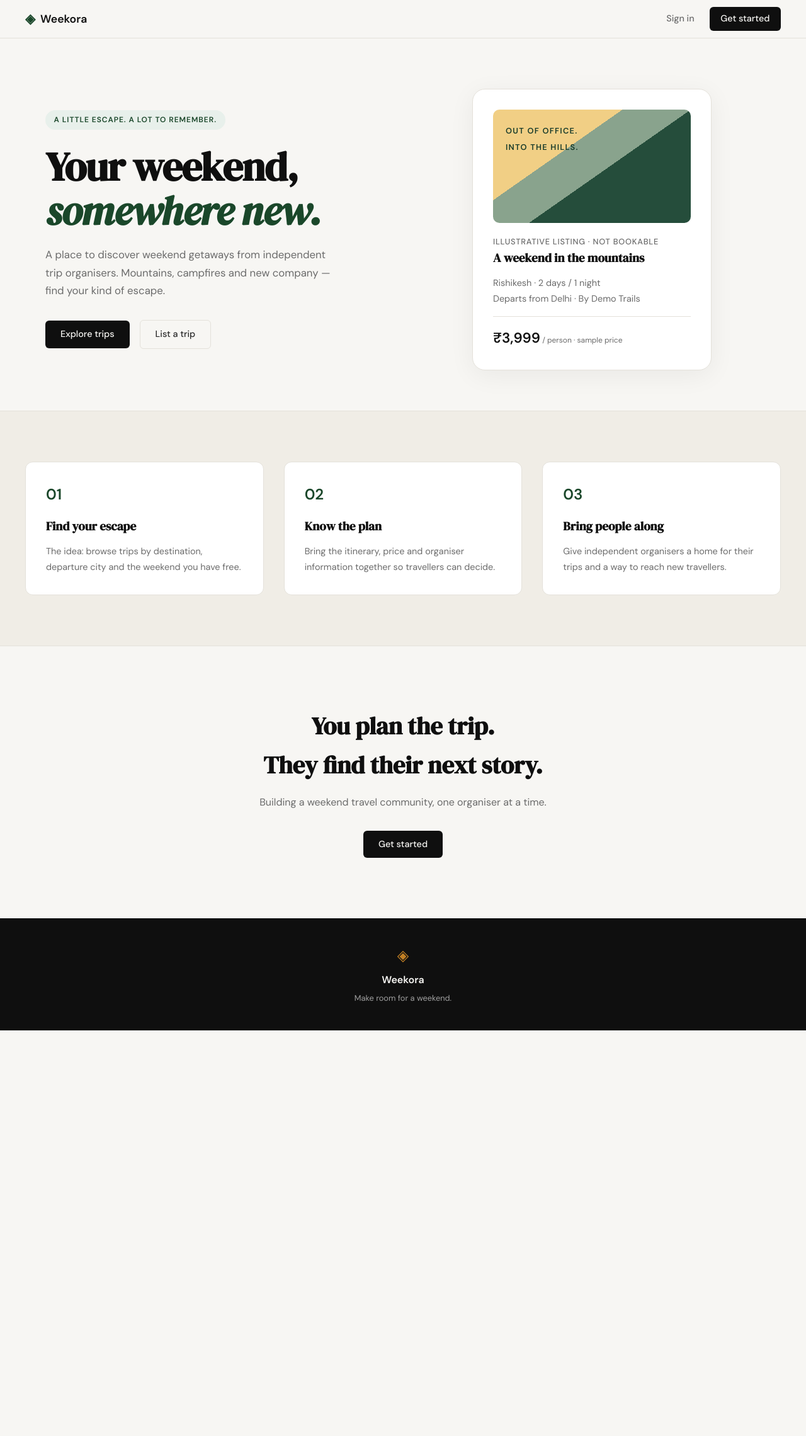
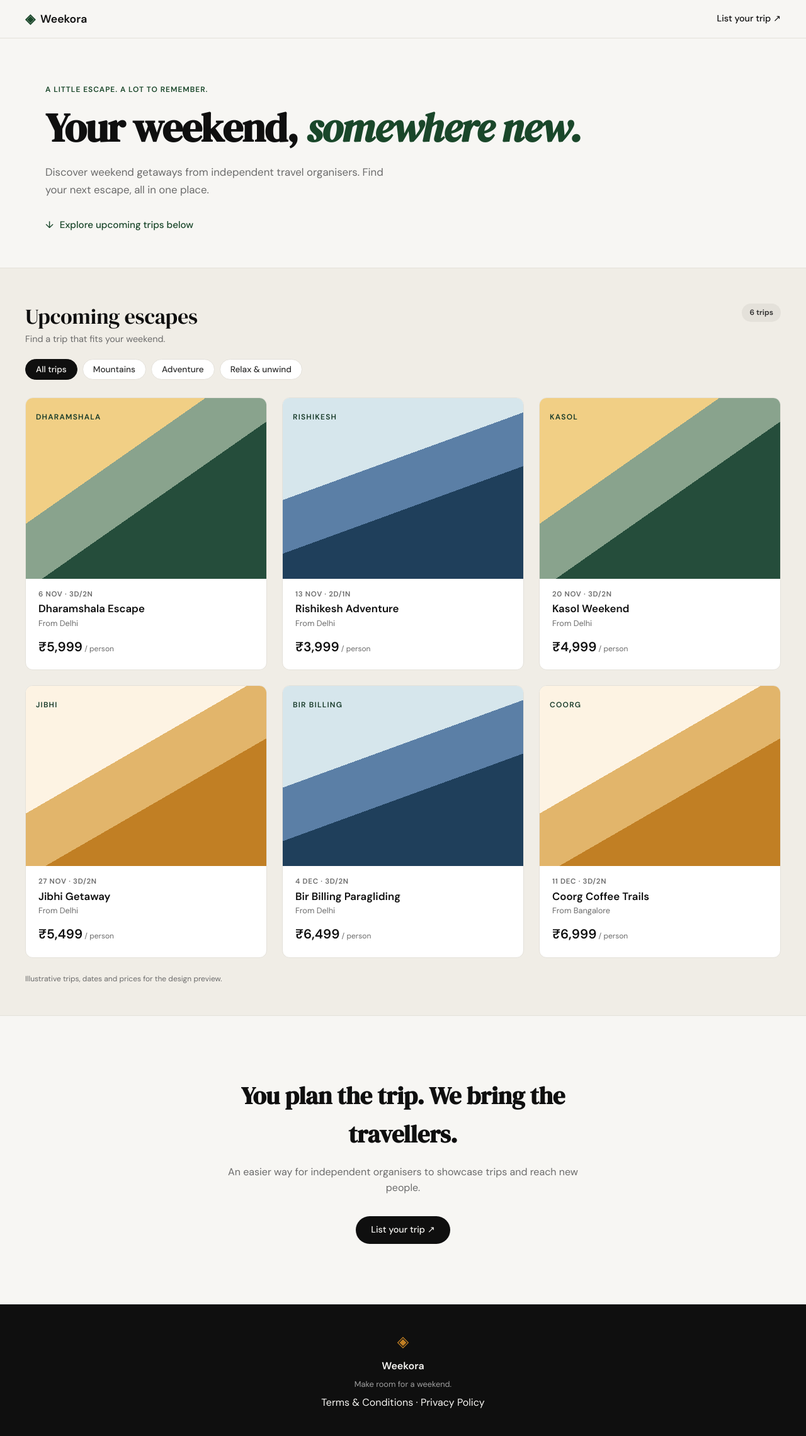
Before and after one commit to Sparshgitcoder/Weekora, a Flask app: page / in a window 1280 px wide. Shown: the whole page at 63% size. Before the commit the page ends 1636 px from the top, so only its background shows below. Run offline with Flask 3, Linux system fonts and the light colour scheme.

Commit message:
Redesign landing page with trip listings, add terms and privacy pages

```diff
--- a/app.py
+++ b/app.py
@@ -1,11 +1,39 @@
+import os
+
 from flask import Flask, render_template, request
 
 app = Flask(__name__)
 
 
+# Illustrative trips for the landing page design preview. Replace with a
+# query on the trips table once database/db.py is implemented.
+SAMPLE_TRIPS = [
+    {"id": 1, "slug": "dharamshala", "title": "Dharamshala Escape", "destination": "Dharamshala", "date": "6 Nov", "duration": "3D/2N", "departs": "Delhi", "price_inr": 5999, "category": "mountains"},
+    {"id": 2, "slug": "rishikesh", "title": "Rishikesh Adventure", "destination": "Rishikesh", "date": "13 Nov", "duration": "2D/1N", "departs": "Delhi", "price_inr": 3999, "category": "adventure"},
+    {"id": 3, "slug": "kasol", "title": "Kasol Weekend", "destination": "Kasol", "date": "20 Nov", "duration": "3D/2N", "departs": "Delhi", "price_inr": 4999, "category": "mountains"},
+    {"id": 4, "slug": "jibhi", "title": "Jibhi Getaway", "destination": "Jibhi", "date": "27 Nov", "duration": "3D/2N", "departs": "Delhi", "price_inr": 5499, "category": "relax"},
+    {"id": 5, "slug": "bir-billing", "title": "Bir Billing Paragliding", "destination": "Bir Billing", "date": "4 Dec", "duration": "3D/2N", "departs": "Delhi", "price_inr": 6499, "category": "adventure"},
+    {"id": 6, "slug": "coorg", "title": "Coorg Coffee Trails", "destination": "Coorg", "date": "11 Dec", "duration": "3D/2N", "departs": "Bangalore", "price_inr": 6999, "category": "relax"},
+]
+
+TRIP_FILTERS = [
+    ("all", "All trips"),
+    ("mountains", "Mountains"),
+    ("adventure", "Adventure"),
+    ("relax", "Relax & unwind"),
+]
+
+
+def trip_image(slug):
+    # Drop a photo at static/images/trips/<slug>.jpg and the card uses it.
+    filename = f"images/trips/{slug}.jpg"
+    return filename if os.path.exists(os.path.join(app.static_folder, filename)) else None
+
+
 @app.route("/")
 def landing():
-    return render_template("landing.html")
+    trips = [dict(trip, image=trip_image(trip["slug"])) for trip in SAMPLE_TRIPS]
+    return render_template("landing.html", trips=trips, filters=TRIP_FILTERS)
 
 
 # Form screens only. Implement account creation and sessions as you learn.
@@ -19,6 +47,16 @@ def register():
 def login():
     message = "Sign-in is a future lesson. No session has been created." if request.method == "POST" else None
     return render_template("login.html", error=message)
+
+
+@app.route("/terms")
+def terms():
+    return render_template("terms.html")
+
+
+@app.route("/privacy")
+def privacy():
+    return render_template("privacy.html")
 
 
 def coming_soon(title, description):
--- a/static/css/style.css
+++ b/static/css/style.css
@@ -113,6 +113,9 @@ a { color: inherit; text-decoration: none; }
 
 .nav-cta:hover { background: var(--accent) !important; }
 
+.nav-links .nav-action { color: var(--ink); }
+.nav-links .nav-action:hover { color: var(--accent); }
+
 /* ------------------------------------------------------------------ */
 /* Main                                                                */
 /* ------------------------------------------------------------------ */
@@ -124,13 +127,18 @@ a { color: inherit; text-decoration: none; }
 /* ------------------------------------------------------------------ */
 
 .hero {
-    padding: 5rem 2rem 4rem;
-    display: grid;
-    grid-template-columns: 1fr 1fr;
-    gap: 4rem;
-    align-items: center;
+    padding: 4.5rem 2rem 3.5rem;
     max-width: var(--max-width);
     margin: 0 auto;
+}
+
+.hero-eyebrow {
+    color: var(--accent);
+    font-size: 0.75rem;
+    font-weight: 600;
+    letter-spacing: 0.08em;
+    text-transform: uppercase;
+    margin-bottom: 1rem;
 }
 
 .hero-badge {
@@ -164,97 +172,186 @@ a { color: inherit; text-decoration: none; }
     font-size: 1.05rem;
     color: var(--ink-muted);
     line-height: 1.7;
-    max-width: 460px;
-    margin-bottom: 2rem;
+    max-width: 560px;
+    margin-bottom: 1.75rem;
 }
 
-.hero-actions {
-    display: flex;
-    gap: 1rem;
+.hero-scroll-link {
+    display: inline-flex;
     align-items: center;
+    gap: 0.6rem;
+    color: var(--accent);
+    font-size: 0.95rem;
+    font-weight: 500;
 }
 
+.hero-scroll-link:hover { text-decoration: underline; }
+
 /* ------------------------------------------------------------------ */
-/* Mock card (hero visual)                                             */
+/* Upcoming trips                                                      */
 /* ------------------------------------------------------------------ */
 
-.hero-visual {
-    display: flex;
-    justify-content: center;
+.trips-section {
+    background: var(--paper-warm);
+    border-top: 1px solid var(--border);
+    border-bottom: 1px solid var(--border);
+    padding: 3.5rem 2rem 3rem;
+    scroll-margin-top: 60px;
 }
 
-.mock-card {
-    background: var(--paper-card);
-    border: 1px solid var(--border);
-    border-radius: var(--radius-lg);
-    padding: 2rem;
-    width: 100%;
-    max-width: 380px;
-    box-shadow: 0 8px 40px rgba(0,0,0,0.06);
+.trips-inner {
+    max-width: var(--max-width);
+    margin: 0 auto;
 }
 
-.mock-card-header {
+.trips-header {
     display: flex;
     justify-content: space-between;
-    align-items: baseline;
-    margin-bottom: 1.75rem;
-    padding-bottom: 1.25rem;
-    border-bottom: 1px solid var(--border-soft);
+    align-items: flex-start;
+    gap: 1rem;
+    margin-bottom: 1.25rem;
 }
 
-.mock-label {
-    font-size: 0.8rem;
-    font-weight: 500;
-    color: var(--ink-muted);
-    text-transform: uppercase;
-    letter-spacing: 0.06em;
-}
-
-.mock-total {
+.trips-title {
     font-family: var(--font-display);
-    font-size: 1.75rem;
+    font-size: clamp(1.6rem, 3vw, 2.1rem);
+    font-weight: 400;
+    line-height: 1.2;
     color: var(--ink);
 }
 
-.mock-bars { display: flex; flex-direction: column; gap: 1rem; }
-
-.mock-bar-row {
-    display: grid;
-    grid-template-columns: 80px 1fr 60px;
-    align-items: center;
-    gap: 0.75rem;
+.trips-subtitle {
+    font-size: 0.9rem;
+    color: var(--ink-muted);
+    margin-top: 0.25rem;
 }
 
-.mock-cat {
-    font-size: 0.8rem;
-    font-weight: 500;
+.trips-count {
+    flex-shrink: 0;
+    background: var(--border);
     color: var(--ink-soft);
+    font-size: 0.75rem;
+    font-weight: 600;
+    padding: 0.3rem 0.75rem;
+    border-radius: 999px;
 }
 
-.mock-bar-track {
-    height: 6px;
-    background: var(--border-soft);
-    border-radius: 999px;
-    overflow: hidden;
+.trip-filters {
+    display: flex;
+    flex-wrap: wrap;
+    gap: 0.5rem;
+    margin-bottom: 1.75rem;
 }
 
-.mock-bar {
-    height: 100%;
-    background: var(--accent);
+.trip-filter {
+    background: var(--paper-card);
+    color: var(--ink-soft);
+    border: 1px solid var(--border);
     border-radius: 999px;
-    transition: width 0.6s ease;
+    padding: 0.45rem 1rem;
+    font-family: var(--font-body);
+    font-size: 0.85rem;
+    font-weight: 500;
+    white-space: nowrap;
+    cursor: pointer;
+    transition: all 0.2s;
 }
 
-.mock-bar-2 { background: var(--accent-2); }
-.mock-bar-3 { background: #5b7fa6; }
-.mock-bar-4 { background: #8b5e83; }
+.trip-filter:hover { border-color: var(--ink); color: var(--ink); }
 
-.mock-amt {
+.trip-filter.is-active {
+    background: var(--ink);
+    border-color: var(--ink);
+    color: var(--paper);
+}
+
+.trip-grid {
+    display: grid;
+    grid-template-columns: repeat(3, 1fr);
+    gap: 1.5rem;
+}
+
+.trip-card {
+    display: flex;
+    flex-direction: column;
+    background: var(--paper-card);
+    border: 1px solid var(--border);
+    border-radius: var(--radius-md);
+    overflow: hidden;
+    transition: transform 0.2s, box-shadow 0.2s;
+}
+
+.trip-card[hidden] { display: none; }
+
+.trip-card:hover {
+    transform: translateY(-3px);
+    box-shadow: 0 8px 30px rgba(0,0,0,0.08);
+}
+
+.trip-photo {
+    display: block;
+    width: 100%;
+    aspect-ratio: 4 / 3;
+    object-fit: cover;
+}
+
+.trip-body { padding: 1rem 1.25rem 1.25rem; }
+
+.trip-meta {
+    font-size: 0.72rem;
+    font-weight: 600;
+    letter-spacing: 0.06em;
+    text-transform: uppercase;
+    color: var(--ink-muted);
+}
+
+.trip-name {
+    font-size: 1.05rem;
+    font-weight: 600;
+    line-height: 1.3;
+    color: var(--ink);
+    margin: 0.2rem 0 0.1rem;
+}
+
+.trip-from {
     font-size: 0.8rem;
-    font-weight: 500;
     color: var(--ink-muted);
-    text-align: right;
 }
+
+.trips-empty {
+    padding: 2rem 0;
+    color: var(--ink-muted);
+    font-size: 0.9rem;
+}
+
+.trips-note {
+    margin-top: 1.5rem;
+    font-size: 0.75rem;
+    color: var(--ink-muted);
+}
+
+/* Floating arrow that jumps to the trips; hidden by main.js once reached */
+.scroll-cue {
+    position: fixed;
+    left: 50%;
+    bottom: 1.5rem;
+    transform: translateX(-50%);
+    z-index: 50;
+    width: 2.75rem;
+    height: 2.75rem;
+    display: grid;
+    place-items: center;
+    border-radius: 50%;
+    background: var(--ink);
+    color: var(--paper);
+    font-size: 1.1rem;
+    box-shadow: 0 6px 20px rgba(0,0,0,0.18);
+    transition: opacity 0.25s, visibility 0.25s, background 0.2s;
+}
+
+.scroll-cue:hover { background: var(--accent); }
+
+.scroll-cue.is-hidden { opacity: 0; visibility: hidden; }
 
 /* ------------------------------------------------------------------ */
 /* Buttons                                                             */
@@ -295,51 +392,7 @@ a { color: inherit; text-decoration: none; }
     color: var(--ink);
 }
 
-/* ------------------------------------------------------------------ */
-/* Features section                                                    */
-/* ------------------------------------------------------------------ */
-
-.features {
-    background: var(--paper-warm);
-    border-top: 1px solid var(--border);
-    border-bottom: 1px solid var(--border);
-    padding: 5rem 2rem;
-}
-
-.features-inner {
-    max-width: var(--max-width);
-    margin: 0 auto;
-    display: grid;
-    grid-template-columns: repeat(3, 1fr);
-    gap: 2rem;
-}
-
-.feature-card {
-    background: var(--paper-card);
-    border: 1px solid var(--border);
-    border-radius: var(--radius-md);
-    padding: 2rem;
-}
-
-.feature-icon {
-    font-size: 1.5rem;
-    color: var(--accent);
-    margin-bottom: 1rem;
-    font-weight: 700;
-}
-
-.feature-title {
-    font-family: var(--font-display);
-    font-size: 1.2rem;
-    color: var(--ink);
-    margin-bottom: 0.75rem;
-}
-
-.feature-body {
-    font-size: 0.9rem;
-    color: var(--ink-muted);
-    line-height: 1.7;
-}
+.btn-pill { border-radius: 999px; }
 
 /* ------------------------------------------------------------------ */
 /* CTA section                                                         */
@@ -512,29 +648,42 @@ a { color: inherit; text-decoration: none; }
 /* ------------------------------------------------------------------ */
 
 @media (max-width: 900px) {
-    .hero {
-        grid-template-columns: 1fr;
-        text-align: center;
-    }
-
     .hero-subtitle { max-width: 100%; }
-    .hero-actions { justify-content: center; }
-    .hero-visual { display: none; }
-
-    .features-inner { grid-template-columns: 1fr; }
+    .trip-grid { grid-template-columns: repeat(2, 1fr); }
 }
 
 @media (max-width: 600px) {
-    .nav-links a:not(.nav-cta) { display: none; }
-    .hero { padding: 3rem 1rem 2rem; }
+    .navbar { padding: 0 1rem; }
+    .nav-links a:not(.nav-cta):not(.nav-action) { display: none; }
+    .hero { padding: 3rem 1rem 2.5rem; }
+    .trips-section { padding: 2.5rem 1rem; }
+
+    /* Filter chips scroll sideways instead of wrapping */
+    .trip-filters {
+        flex-wrap: nowrap;
+        overflow-x: auto;
+        margin: 0 -1rem 1.25rem;
+        padding: 0 1rem;
+        scrollbar-width: none;
+    }
+
+    .trip-grid { gap: 0.9rem; }
+    .trip-body { padding: 0.75rem 0.85rem 1rem; }
+    .cta-section { padding: 4rem 1rem 5rem; }
+}
+
+@media (max-width: 420px) {
+    .trip-grid { grid-template-columns: 1fr; }
 }
 
 /* Weekora starter additions */
 .starter-note { color: var(--ink-muted); font-size: .85rem; margin-bottom: 1.25rem; }
-.trip-art { min-height: 180px; background: linear-gradient(145deg, #f1cf85 0%, #f1cf85 36%, #89a38d 36%, #89a38d 55%, #254d3b 55%); border-radius: 10px; margin-bottom: 1.25rem; padding: 1.25rem; }
-.trip-art span { font-size: .8rem; font-weight: 600; letter-spacing: .1em; color: #183b2a; }
-.trip-price { margin-top: 1rem; padding-top: 1rem; border-top: 1px solid var(--border); }
-.trip-price strong { font-size: 1.4rem; }
+.trip-art { background: linear-gradient(145deg, #f1cf85 0%, #f1cf85 36%, #89a38d 36%, #89a38d 55%, #254d3b 55%); padding: 1rem; }
+.trip-art-adventure { background: linear-gradient(160deg, #d6e6ec 0%, #d6e6ec 38%, #5b7fa6 38%, #5b7fa6 58%, #1f3f5b 58%); }
+.trip-art-relax { background: linear-gradient(150deg, var(--accent-2-light) 0%, var(--accent-2-light) 40%, #e2b56b 40%, #e2b56b 60%, var(--accent-2) 60%); }
+.trip-art span { font-size: .75rem; font-weight: 600; letter-spacing: .1em; text-transform: uppercase; color: #183b2a; }
+.trip-price { margin-top: .6rem; }
+.trip-price strong { font-size: 1.3rem; font-weight: 600; }
 .trip-price span { color: var(--ink-muted); font-size: .75rem; }
 :focus-visible { outline: 3px solid var(--accent-2); outline-offset: 4px; }
-@media (max-width: 600px) { .hero-actions { flex-wrap: wrap; } .auth-section { padding: 2rem 1rem; } .auth-card { padding: 1.25rem; } }
+@media (max-width: 600px) { .auth-section { padding: 2rem 1rem; } .auth-card { padding: 1.25rem; } .legal-section { padding: 2.5rem 1rem 3.5rem; } .legal-card { padding: 1.5rem 1.25rem; } }
--- a/static/js/main.js
+++ b/static/js/main.js
@@ -1 +1,41 @@
 // main.js — students will add JavaScript here as features are built
+
+// Landing page: filter trip cards by category
+var filterButtons = document.querySelectorAll("[data-filter]");
+var tripCards = document.querySelectorAll(".trip-card[data-category]");
+var tripCount = document.querySelector("[data-trip-count]");
+var tripsEmpty = document.querySelector("[data-trips-empty]");
+
+filterButtons.forEach(function (button) {
+    button.addEventListener("click", function () {
+        var filter = button.dataset.filter;
+        var shown = 0;
+
+        filterButtons.forEach(function (other) {
+            var active = other === button;
+            other.classList.toggle("is-active", active);
+            other.setAttribute("aria-pressed", active);
+        });
+
+        tripCards.forEach(function (card) {
+            var match = filter === "all" || card.dataset.category === filter;
+            card.hidden = !match;
+            if (match) shown++;
+        });
+
+        if (tripCount) tripCount.textContent = shown + (shown === 1 ? " trip" : " trips");
+        if (tripsEmpty) tripsEmpty.hidden = shown > 0;
+    });
+});
+
+// Landing page: hide the floating scroll arrow once the trips are reached
+var scrollCue = document.querySelector("[data-scroll-cue]");
+var tripsSection = document.getElementById("trips");
+
+if (scrollCue && tripsSection && "IntersectionObserver" in window) {
+    new IntersectionObserver(function (entries) {
+        var entry = entries[0];
+        var reached = entry.isIntersecting || entry.boundingClientRect.top < 0;
+        scrollCue.classList.toggle("is-hidden", reached);
+    }).observe(tripsSection);
+}
--- a/templates/base.html
+++ b/templates/base.html
@@ -19,8 +19,10 @@
                 <span class="brand-name">Weekora</span>
             </a>
             <div class="nav-links">
+                {% block nav_links %}
                 <a href="{{ url_for('login') }}">Sign in</a>
                 <a href="{{ url_for('register') }}" class="nav-cta">Get started</a>
+                {% endblock %}
             </div>
         </div>
     </nav>
@@ -34,6 +36,10 @@
             <span class="brand-icon">◈</span>
             <span class="footer-name">Weekora</span>
             <p class="footer-copy">Make room for a weekend.</p>
+            <p>
+                <a href="{{ url_for('terms') }}">Terms &amp; Conditions</a> ·
+                <a href="{{ url_for('privacy') }}">Privacy Policy</a>
+            </p>
         </div>
     </footer>
 
--- a/templates/landing.html
+++ b/templates/landing.html
@@ -1,32 +1,62 @@
 {% extends "base.html" %}
 {% block title %}Weekora — Make room for a weekend{% endblock %}
+{% block nav_links %}
+<a href="{{ url_for('add_trip') }}" class="nav-action">List your trip <span aria-hidden="true">↗</span></a>
+{% endblock %}
 {% block content %}
 <section class="hero">
-    <div class="hero-inner">
-        <div class="hero-badge">A little escape. A lot to remember.</div>
-        <h1 class="hero-title">Your weekend,<br><em>somewhere new.</em></h1>
-        <p class="hero-subtitle">A place to discover weekend getaways from independent trip organisers. Mountains, campfires and new company — find your kind of escape.</p>
-        <div class="hero-actions">
-            <a href="{{ url_for('trips') }}" class="btn-primary">Explore trips</a>
-            <a href="{{ url_for('add_trip') }}" class="btn-ghost">List a trip</a>
+    <p class="hero-eyebrow">A little escape. A lot to remember.</p>
+    <h1 class="hero-title">Your weekend, <em>somewhere new.</em></h1>
+    <p class="hero-subtitle">Discover weekend getaways from independent travel organisers. Find your next escape, all in one place.</p>
+    <a href="#trips" class="hero-scroll-link"><span aria-hidden="true">↓</span> Explore upcoming trips below</a>
+</section>
+
+<section class="trips-section" id="trips" aria-labelledby="trips-title">
+    <div class="trips-inner">
+        <div class="trips-header">
+            <div>
+                <h2 class="trips-title" id="trips-title">Upcoming escapes</h2>
+                <p class="trips-subtitle">Find a trip that fits your weekend.</p>
+            </div>
+            <span class="trips-count" data-trip-count>{{ trips|length }} trips</span>
         </div>
-    </div>
-    <div class="hero-visual">
-        <div class="mock-card">
-            <div class="trip-art" aria-hidden="true"><span>OUT OF OFFICE.<br>INTO THE HILLS.</span></div>
-            <p class="mock-label">Illustrative listing · not bookable</p>
-            <h2 class="feature-title">A weekend in the mountains</h2>
-            <p class="feature-body">Rishikesh · 2 days / 1 night<br>Departs from Delhi · By Demo Trails</p>
-            <div class="trip-price"><strong>₹3,999</strong><span> / person · sample price</span></div>
+
+        <div class="trip-filters" role="group" aria-label="Filter trips by type">
+            {% for value, label in filters %}
+            <button type="button" class="trip-filter{% if loop.first %} is-active{% endif %}" data-filter="{{ value }}" aria-pressed="{{ 'true' if loop.first else 'false' }}">{{ label }}</button>
+            {% endfor %}
         </div>
+
+        <div class="trip-grid">
+            {% for trip in trips %}
+            <a href="{{ url_for('trip_detail', id=trip.id) }}" class="trip-card" data-category="{{ trip.category }}">
+                {% if trip.image %}
+                <img class="trip-photo" src="{{ url_for('static', filename=trip.image) }}" alt="{{ trip.destination }}" loading="lazy">
+                {% else %}
+                <div class="trip-photo trip-art trip-art-{{ trip.category }}" aria-hidden="true"><span>{{ trip.destination }}</span></div>
+                {% endif %}
+                <div class="trip-body">
+                    <p class="trip-meta">{{ trip.date }} · {{ trip.duration }}</p>
+                    <h3 class="trip-name">{{ trip.title }}</h3>
+                    <p class="trip-from">From {{ trip.departs }}</p>
+                    <p class="trip-price"><strong>₹{{ "{:,}".format(trip.price_inr) }}</strong><span> / person</span></p>
+                </div>
+            </a>
+            {% endfor %}
+        </div>
+
+        <p class="trips-empty" data-trips-empty hidden>No trips of this type yet. Try another filter.</p>
+        <p class="trips-note">Illustrative trips, dates and prices for the design preview.</p>
     </div>
 </section>
-<section class="features">
-    <div class="features-inner">
-        <article class="feature-card"><div class="feature-icon">01</div><h2 class="feature-title">Find your escape</h2><p class="feature-body">The idea: browse trips by destination, departure city and the weekend you have free.</p></article>
-        <article class="feature-card"><div class="feature-icon">02</div><h2 class="feature-title">Know the plan</h2><p class="feature-body">Bring the itinerary, price and organiser information together so travellers can decide.</p></article>
-        <article class="feature-card"><div class="feature-icon">03</div><h2 class="feature-title">Bring people along</h2><p class="feature-body">Give independent organisers a home for their trips and a way to reach new travellers.</p></article>
+
+<section class="cta-section">
+    <div class="cta-inner">
+        <h2 class="cta-title">You plan the trip. We bring the travellers.</h2>
+        <p class="cta-body">An easier way for independent organisers to showcase trips and reach new people.</p>
+        <a href="{{ url_for('add_trip') }}" class="btn-primary btn-pill">List your trip <span aria-hidden="true">↗</span></a>
     </div>
 </section>
-<section class="cta-section"><div class="cta-inner"><h2 class="cta-title">You plan the trip.<br>They find their next story.</h2><p class="cta-body">Building a weekend travel community, one organiser at a time.</p><a href="{{ url_for('register') }}" class="btn-primary">Get started</a></div></section>
+
+<a href="#trips" class="scroll-cue" data-scroll-cue aria-label="Scroll to upcoming trips"><span aria-hidden="true">↓</span></a>
 {% endblock %}
```
Also changed, not shown: other parts of static/css/style.css (+83 -0 lines), templates/privacy.html (added, +63 -0 lines), templates/terms.html (added, +63 -0 lines).
